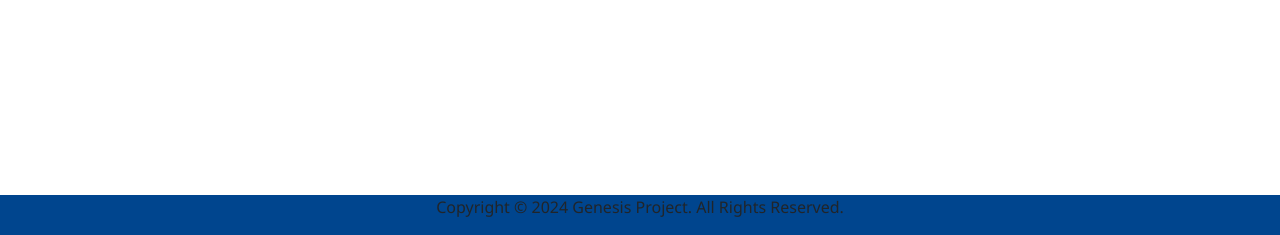
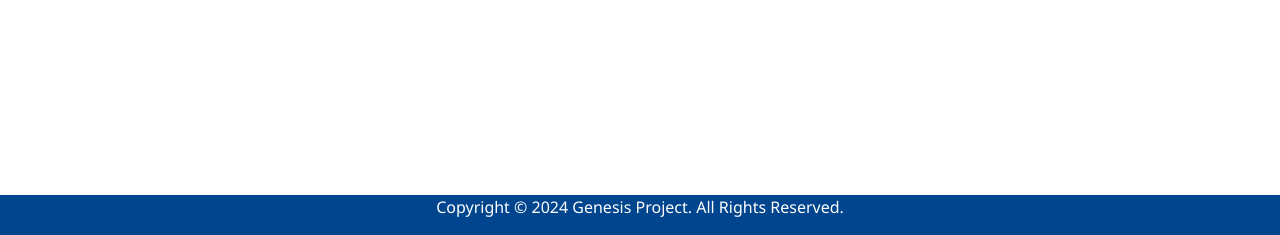
Before and after one commit to mbvgua/web-sandbox, a Python web app: template 01.genesis/website/templates/base.html in a window 1280 px wide. Shown: the part 565-800 px from the top of the page. Run offline with Jinja, Linux system fonts and the light colour scheme; the template is opened without the code that fills it, so the values that code supplies are empty.

```diff
--- a/01.genesis/website/static/css/style.css
+++ b/01.genesis/website/static/css/style.css
@@ -209,7 +209,7 @@
 /********************************/
 .auth-container{
     width:100vw;
-    height:100vh;
+    /* height:100vh; */
     display:grid;
     grid-template-columns: repeat(2, 1fr);
     grid-gap: 2rem;
@@ -324,6 +324,7 @@
 /* style the footer */
 .footer{
     background-color: #00458E;
+    color: #fff;
     text-align: center;
     /* following ensure footer is fixed to bottom of page */
     position: fixed;
```
Also changed, not shown: 02.tubonge/tubonge/db.sqlite3 (added).
